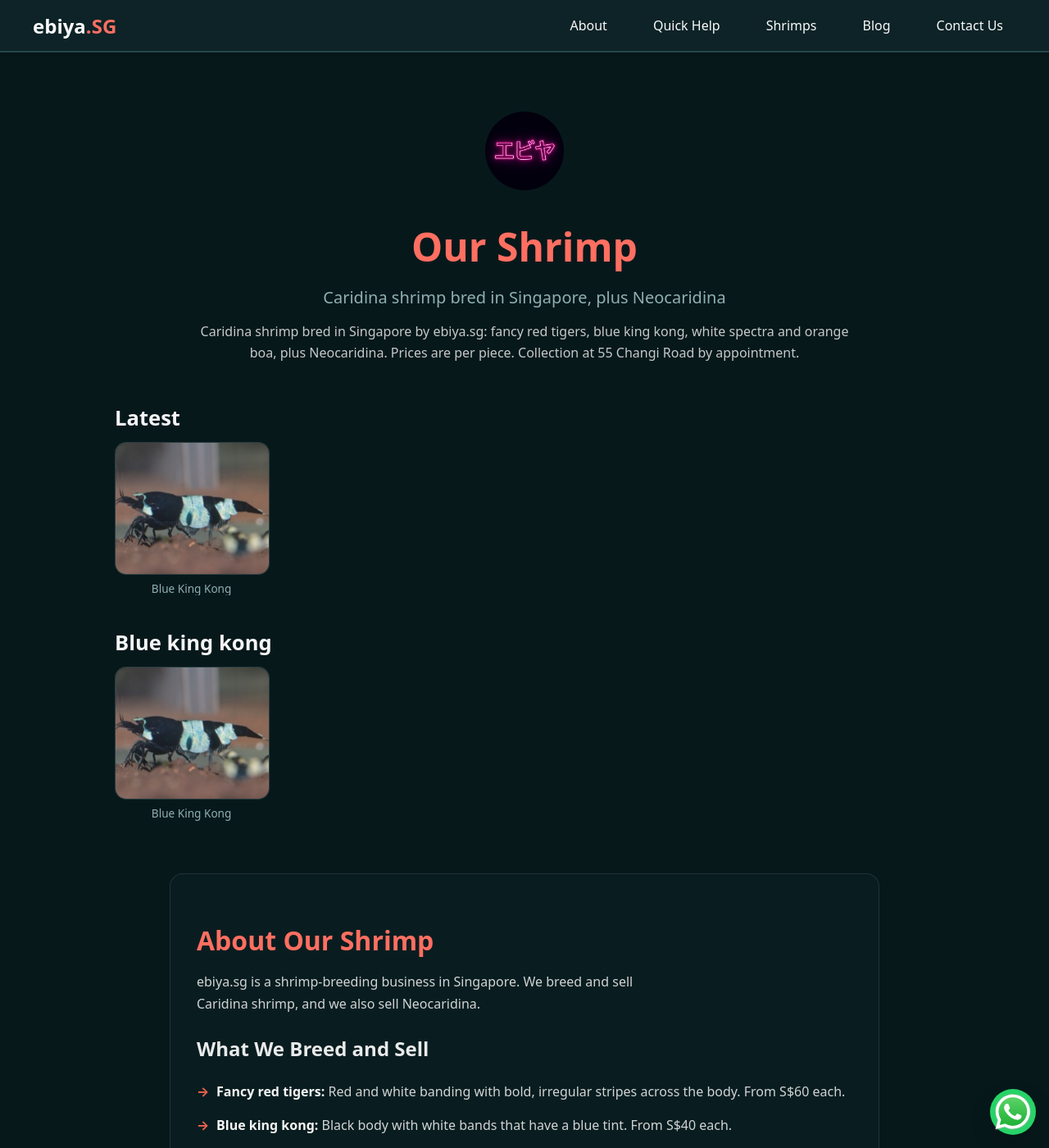
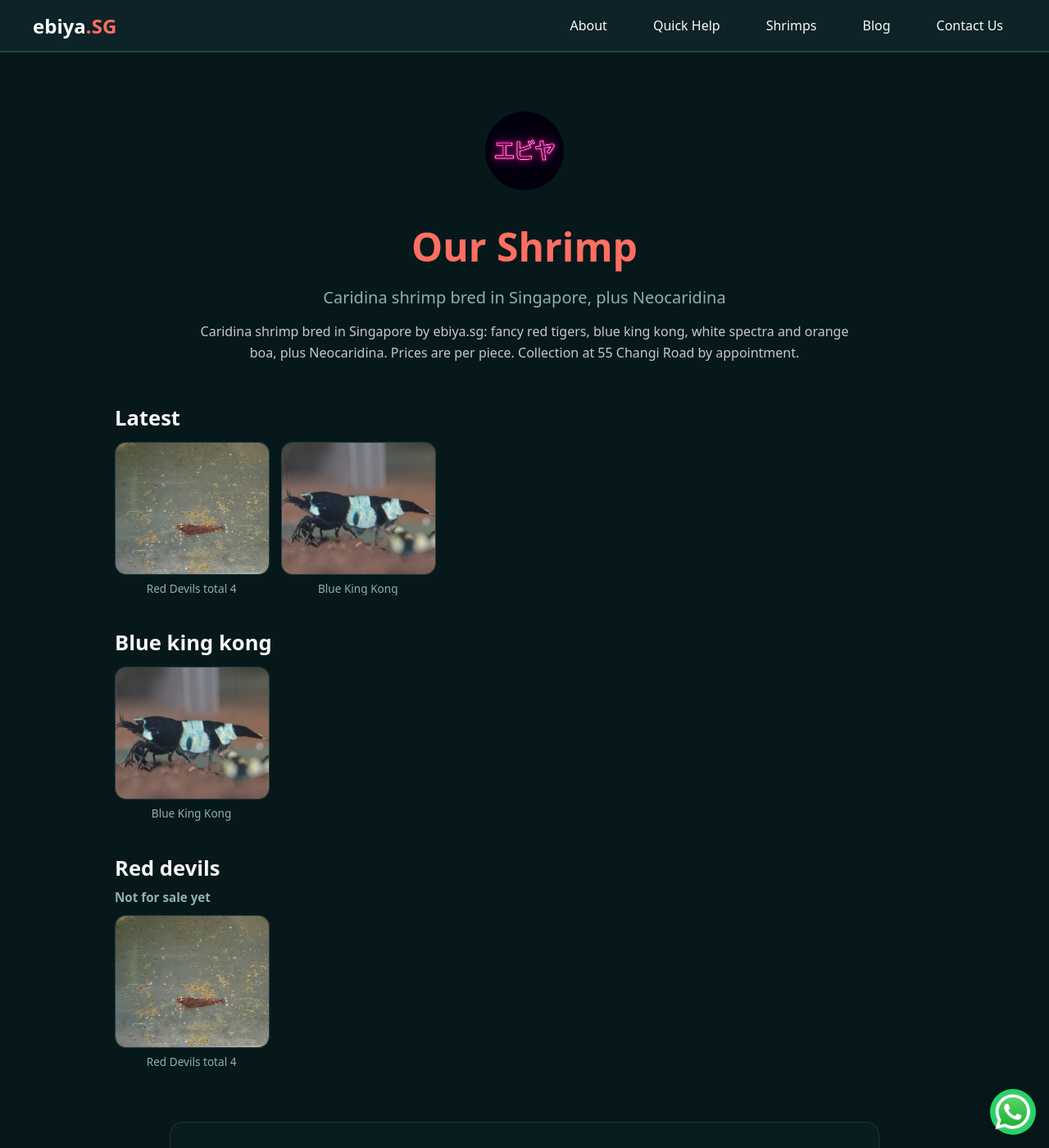
Before and after one commit to m33lucky-benny/reimagined-eureka, a Jekyll site: the page built from shrimp.md, in a window 1280 px wide and 1400 px high. Shown: the whole window at 82% size. Built offline with Jekyll 4.4.1, drawn with Linux system fonts in a browser that asks for light colours.

Commit message:
Add photo via WhatsApp

```diff
--- a/_data/gallery.yml
+++ b/_data/gallery.yml
@@ -5,3 +5,8 @@
   caption: "Blue King Kong"
   date: 2026-10-11
   published: true
+- file: "red-devils-20261013-111821-98be5d"
+  type: "red-devils"
+  caption: "Red Devils total 4"
+  date: 2026-10-13
+  published: true
```
Also changed, not shown: assets/shrimps-optimized/red-devils-20261013-111821-98be5d-320.jpg (added), assets/shrimps-optimized/red-devils-20261013-111821-98be5d-640.jpg (added), assets/shrimps/red-devils-20261013-111821-98be5d.jpg (added).
